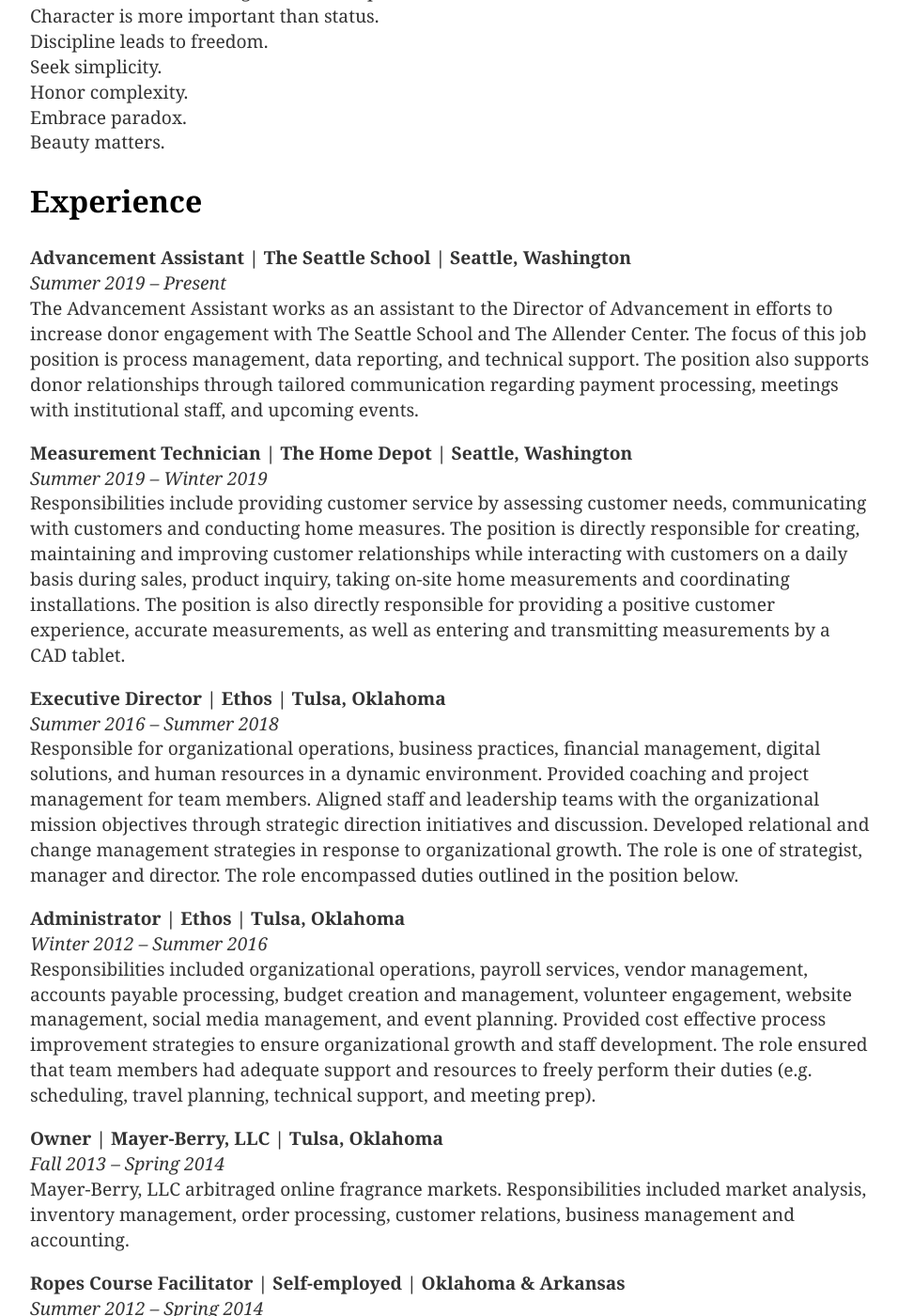
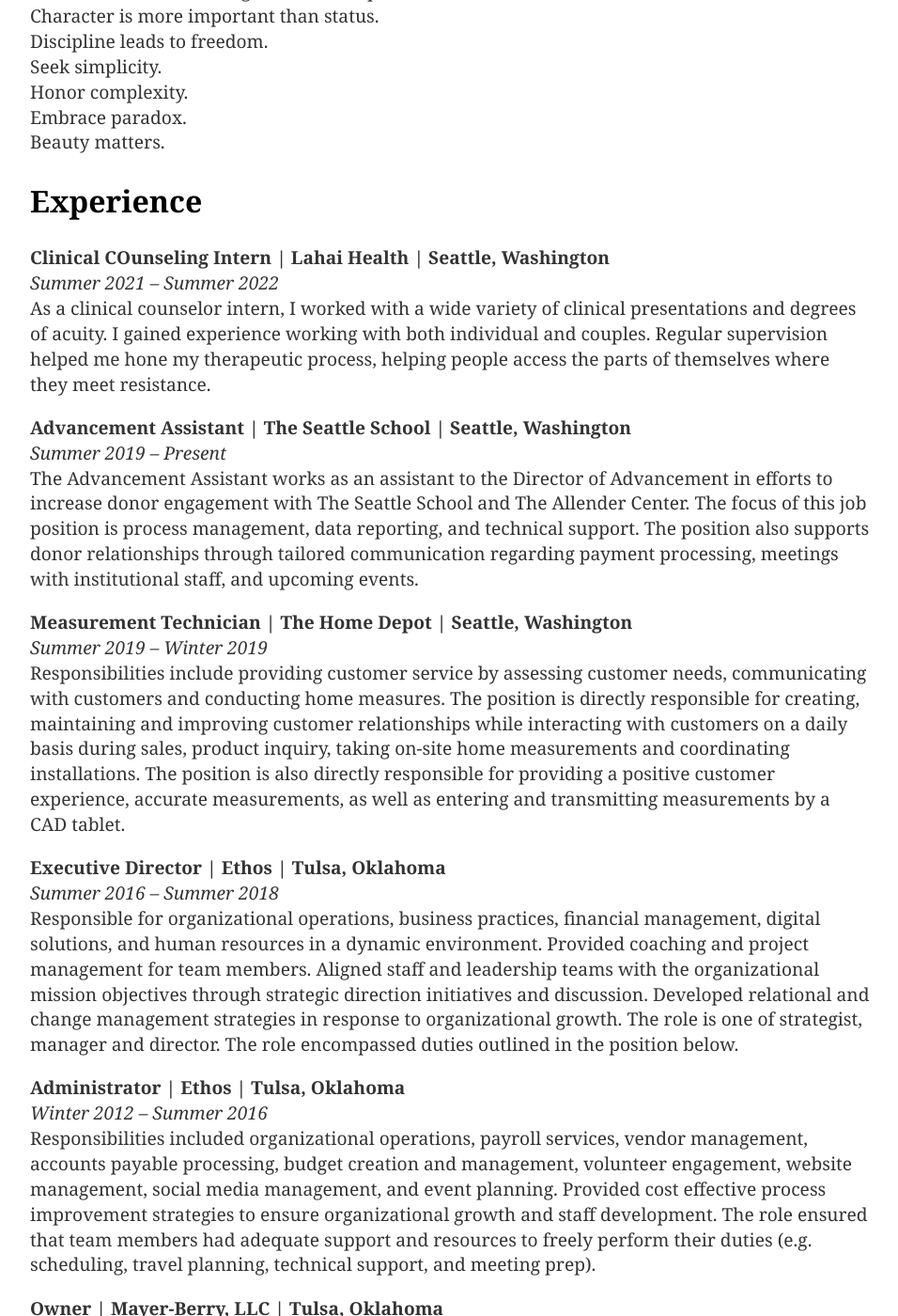
Before and after one commit to danielrusco/danielrusco.github.io, a Jekyll site: the page built from cv/index.html, in a window 1280 px wide and 1400 px high, scrolled down 677 px. Shown: the whole window at 94% size, without its empty margins (160-1116 px from the left). Built offline with Jekyll 4.4.1, drawn with Linux system fonts in a browser that asks for light colours; some of the changed text lies outside the part shown.

Commit message:
Content addition to CV page.

```diff
--- a/cv/index.html
+++ b/cv/index.html
@@ -21,6 +21,8 @@
 
 					<h2>Experience</h2>
 
+						<p><strong>Clinical COunseling Intern | Lahai Health | Seattle, Washington </strong><br> <em>Summer 2021 – Summer 2022 </em><br> As a clinical counselor intern, I worked with a wide variety of clinical presentations and degrees of acuity. I gained experience working with both individual and couples. Regular supervision helped me hone my therapeutic process, helping people access the parts of themselves where they meet resistance.
+
 						<p><strong>Advancement Assistant | The Seattle School | Seattle, Washington </strong><br> <em>Summer 2019 – Present </em><br> The Advancement Assistant works as an assistant to the Director of Advancement in efforts to increase donor engagement with The Seattle School and The Allender Center. The focus of this job position is process management, data reporting, and technical support. The position also supports donor relationships through tailored communication regarding payment processing, meetings with institutional staff, and upcoming events.
 
 						<p><strong>Measurement Technician | The Home Depot | Seattle, Washington </strong><br> <em>Summer 2019 – Winter 2019 </em><br> Responsibilities include providing customer service by assessing customer needs, communicating with customers and conducting home measures. The position is directly responsible for creating, maintaining and improving customer relationships while interacting with customers on a daily basis during sales, product inquiry, taking on-site home measurements and coordinating installations. The position is also directly responsible for providing a positive customer experience, accurate measurements, as well as entering and transmitting measurements by a CAD tablet.
@@ -37,7 +39,7 @@
 
 						<p>All of life is for learning, not just the first few decades. Curiosity is key to learning and I will fight to keep mine alive until the day I die.
 
-						<p>MA Counseling Psychology - Current Student<br>The Seattle School of Theology and Psychology | Seattle, WA<br> <em>Fall 2018 - today</em>
+						<p>Master of Arts in Counseling Psychology - 2022<br>The Seattle School of Theology and Psychology | Seattle, WA<br> <em>Fall 2018 - April 2022</em>
 
 						<p>Bachelor of Arts in German<br>The University of Oklahoma | Norman, OK<br> <em>Fall 2008 – Spring 2011</em>
 
```
